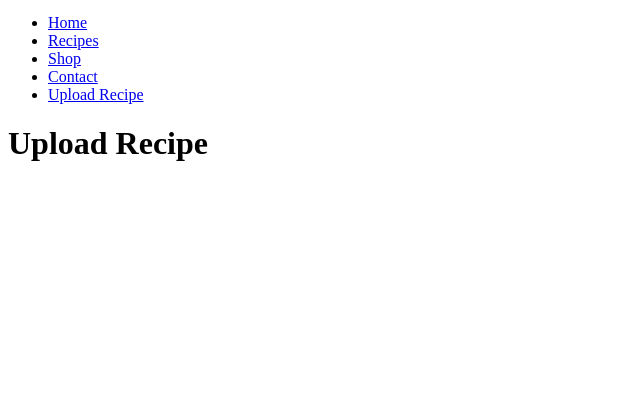
After one commit to JackBen2019/Jack-Bennett-Data-Centric-Development-Milestone-Project, a Flask app: page /upload-recipe in a window 1280 px wide. The commit adds this page. Shown: the part 332-752 px from the top of the page, without its empty margins (0-640 px from the left). Run offline with Flask 2, Linux system fonts and the light colour scheme.

Commit message:
File structure changed to a clearer format

```diff
--- a/.theia/run.py
+++ b/run.py
@@ -15,9 +15,13 @@ def recipes():
 def shop():
     return render_template("/shop.html")
 
-@app.route("/blog")
-def blog():
-    return render_template("/blog.html")
+@app.route("/contact")
+def contact():
+    return render_template("/contact.html")
+
+@app.route("/upload-recipe")
+def uploadrecipe():
+    return render_template("/upload-recipe.html")
 
 if __name__ == "__main__":
     app.run(host=os.environ.get("IP"),
--- a/.theia/templates/base.html
+++ b/templates/base.html
@@ -32,7 +32,7 @@
                                 <a href="{{ url_for('contact') }}" class="nav-link menu-item">Contact</a>
                             </li>
                             <li class="nav-item">
-                                <a href="{{ url_for('blog') }}" class="nav-link menu-item">Upload Recipe</a>
+                                <a href="{{ url_for('uploadrecipe') }}" class="nav-link menu-item">Upload Recipe</a>
                             </li>
                         </ul>
                     </div>
--- /dev/null
+++ b/templates/contact.html
@@ -0,0 +1,4 @@
+{% extends 'base.html' %}
+{% block content %}
+    <h1>Contact</h1>
+{% endblock %}
--- /dev/null
+++ b/templates/index.html
@@ -0,0 +1,3 @@
+{% extends 'base.html' %} {% block content %}
+<h1>Home Page</h1>
+{% endblock %}
--- /dev/null
+++ b/templates/recipes.html
@@ -0,0 +1,4 @@
+{% extends 'base.html' %}
+{% block content %}
+    <h1>Recipes</h1>
+{% endblock %}
--- /dev/null
+++ b/templates/shop.html
@@ -0,0 +1,4 @@
+{% extends 'base.html' %}
+{% block content %}
+    <h1>Shop</h1>
+{% endblock %}
--- /dev/null
+++ b/templates/upload-recipe.html
@@ -0,0 +1,4 @@
+{% extends 'base.html' %}
+{% block content %}
+    <h1>Upload Recipe</h1>
+{% endblock %}
```
Also changed, not shown: .theia/templates/index.html (deleted, +0 -45 lines), .theia/assets/css/style.css (deleted), .theia/assets/js/main.js (deleted), .theia/templates/recipes.html (deleted), .theia/templates/shop.html (deleted), .theia/templates/upload-recipe.html (deleted), assets/css/style.css (deleted), assets/js/main.js (added), requirements.txt (renamed from .theia/assets/requirements.txt).
